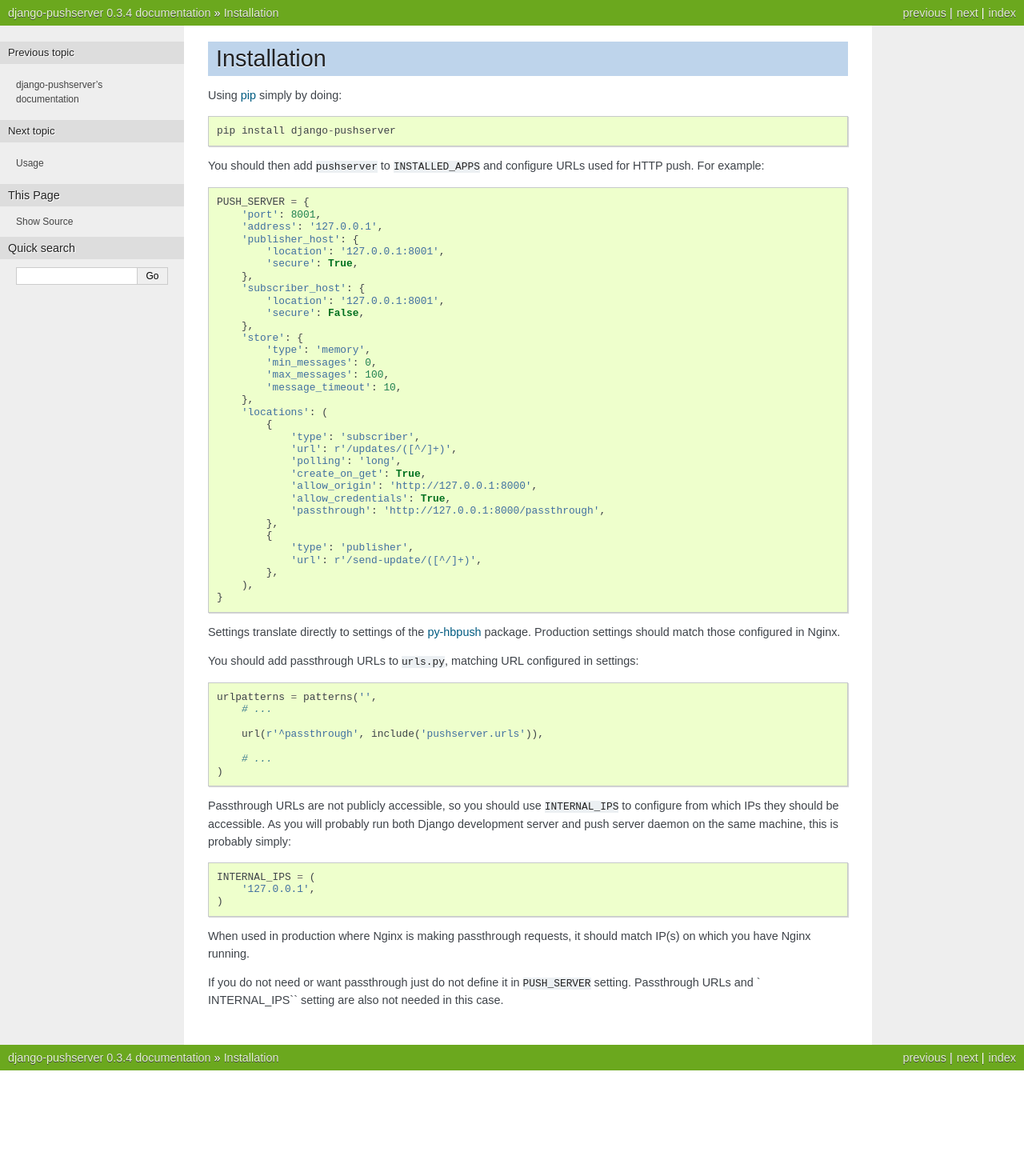
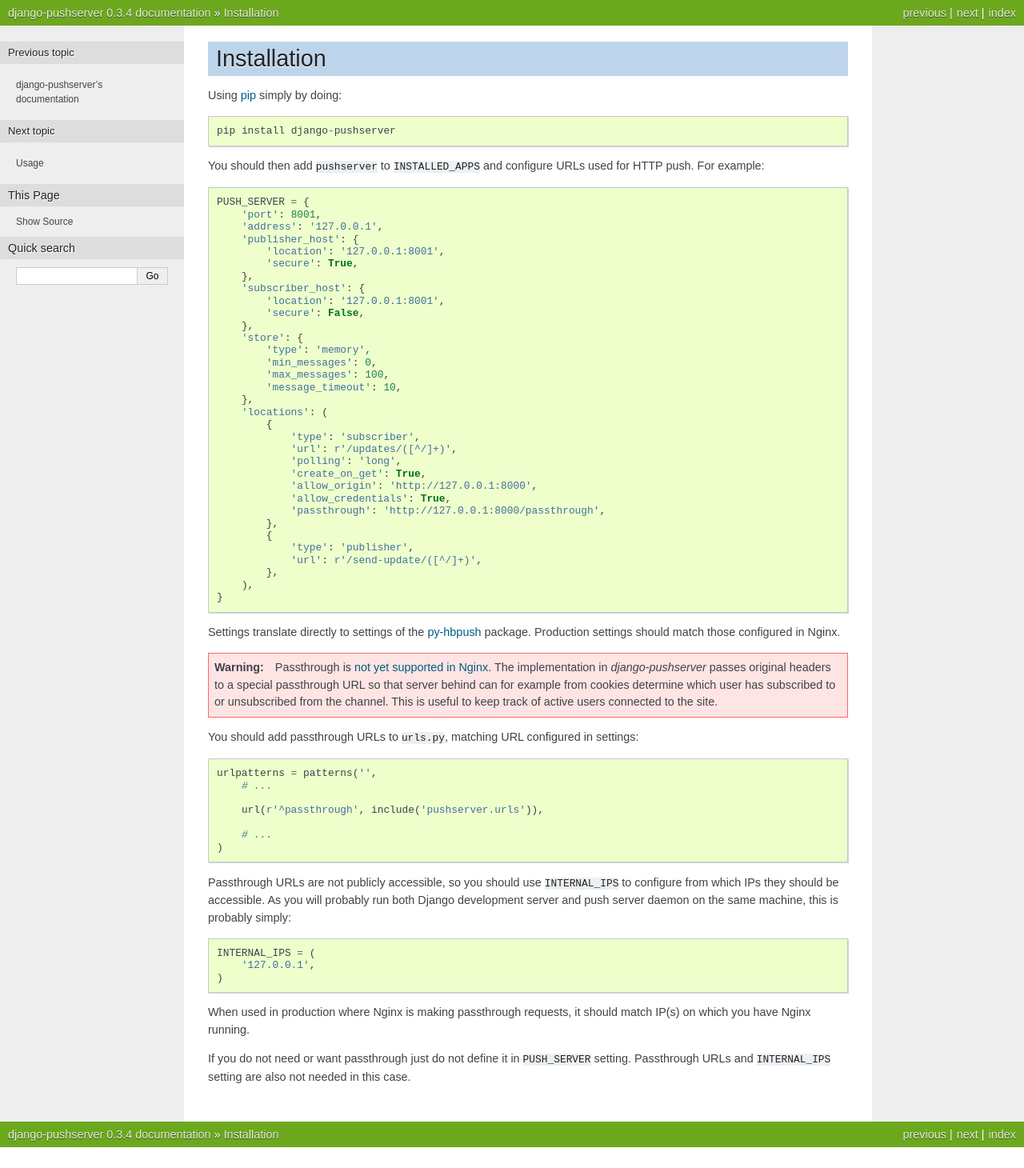
Before and after one commit to mitar/django-pushserver, a Sphinx documentation site: the page built from docs/installation.rst, in a window 1280 px wide. Shown: the whole page at 80% size. Built offline with Sphinx 7.4.7, drawn with Linux system fonts in a browser that asks for light colours; before the commit the page ends 1364 px from its top, so only the background shows below that.

Commit message:
Explaining passthrough URLs.

```diff
--- a/docs/installation.rst
+++ b/docs/installation.rst
@@ -49,6 +49,15 @@
 
 .. _py-hbpush: https://github.com/mitar/py-hbpush/tree/mitar
 
+.. warning::
+
+    Passthrough is `not yet supported in Nginx`_. The implementation in `django-pushserver`
+    passes original headers to a special passthrough URL so that server behind can for
+    example from cookies determine which user has subscribed to or unsubscribed from
+    the channel. This is useful to keep track of active users connected to the site.
+
+.. _not yet supported in Nginx: https://github.com/slact/nginx_http_push_module/issues/80
+
 You should add passthrough URLs to ``urls.py``, matching URL configured in
 settings::
 
@@ -73,5 +82,5 @@
 match IP(s) on which you have Nginx running.
 
 If you do not need or want passthrough just do not define it in ``PUSH_SERVER``
-setting. Passthrough URLs and ` INTERNAL_IPS`` setting are also not needed in
+setting. Passthrough URLs and ``INTERNAL_IPS`` setting are also not needed in
 this case.
```
